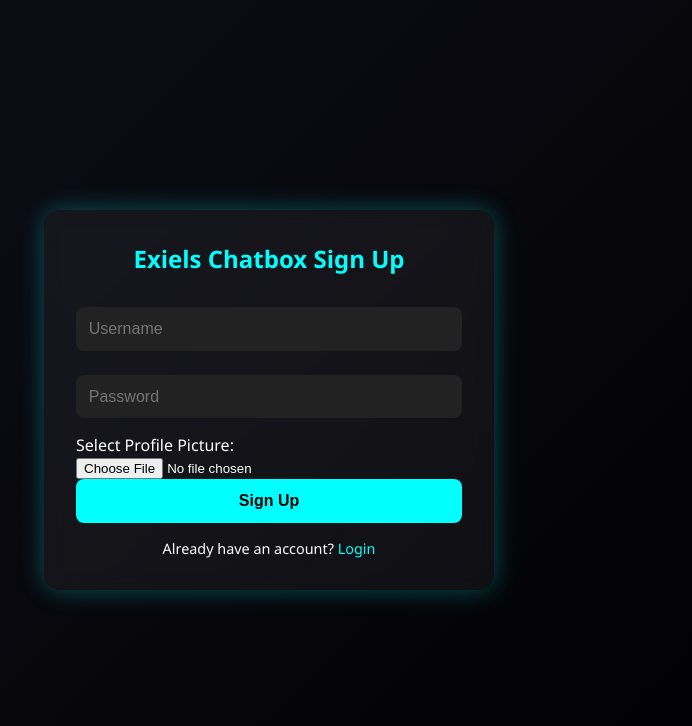
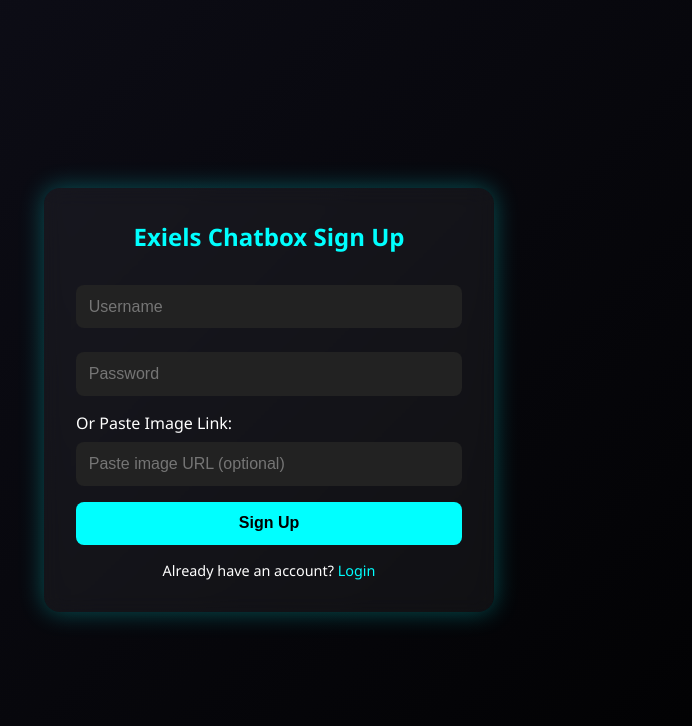
Before and after one commit to Exiels1/quantumshade-chatbox, a Flask app: page /signup in a window 1280 px wide. Shown: the top 726 px of the page, without its empty margins (371-1063 px from the left). Run offline with Flask 3, Linux system fonts and the light colour scheme.

```diff
--- a/app.py
+++ b/app.py
@@ -6,18 +6,18 @@ import os
 import bcrypt
 from werkzeug.utils import secure_filename
 
-# App setup
+# App Setup
 app = Flask(__name__)
 app.secret_key = 'supersecretkey'
 socketio = SocketIO(app, async_mode='threading')
 
-# Folder setup
+# Folder Setup
 app.config['UPLOAD_FOLDER'] = 'static/profile_pics'
 app.config['CUSTOM_FOLDER'] = 'static/uploads'
 os.makedirs(app.config['UPLOAD_FOLDER'], exist_ok=True)
 os.makedirs(app.config['CUSTOM_FOLDER'], exist_ok=True)
 
-# Initialize DB
+# Initialize Database
 def init_db():
     with sqlite3.connect('chatbox.db') as conn:
         c = conn.cursor()
@@ -27,7 +27,6 @@ def init_db():
             password BLOB,
             profile_pic TEXT DEFAULT 'default.png'
         )''')
-
         c.execute('''CREATE TABLE IF NOT EXISTS messages (
             id INTEGER PRIMARY KEY AUTOINCREMENT,
             sender TEXT,
@@ -35,7 +34,6 @@ def init_db():
             content TEXT,
             timestamp TEXT
         )''')
-
         c.execute('''CREATE TABLE IF NOT EXISTS customization (
             id INTEGER PRIMARY KEY AUTOINCREMENT,
             username TEXT,
@@ -47,6 +45,7 @@ def init_db():
 
 init_db()
 
+# Routes
 @app.route('/')
 def index():
     return redirect(url_for('login'))
@@ -72,14 +71,14 @@ def signup():
         username = request.form['username']
         password = bcrypt.hashpw(request.form['password'].encode('utf-8'), bcrypt.gensalt())
         profile_pic_file = request.files.get('profile_pic')
-        profile_pic_url = request.form.get('profile_pic_url').strip()
+        profile_pic_url = request.form.get('profile_pic_url', '').strip()
 
         profile_pic = 'default.png'
         if profile_pic_file and profile_pic_file.filename != '':
             filename = secure_filename(profile_pic_file.filename)
             profile_pic_file.save(os.path.join(app.config['UPLOAD_FOLDER'], filename))
             profile_pic = 'profile_pics/' + filename
-        elif profile_pic_url != '':
+        elif profile_pic_url:
             profile_pic = profile_pic_url
 
         with sqlite3.connect('chatbox.db') as conn:
@@ -96,16 +95,13 @@ def signup():
 def group_chat():
     if 'username' not in session:
         return redirect(url_for('login'))
-
     username = session['username']
     with sqlite3.connect('chatbox.db') as conn:
         c = conn.cursor()
         c.execute("SELECT username FROM users WHERE username != ?", (username,))
         users = c.fetchall()
-
         c.execute("SELECT sender, content, timestamp FROM messages WHERE recipient = 'GROUP' ORDER BY timestamp ASC")
         messages = c.fetchall()
-
         c.execute("SELECT background_image, background_url, blur_level, theme_color FROM customization WHERE username = ?", (username,))
         row = c.fetchone()
         customization = {
@@ -114,7 +110,6 @@ def group_chat():
             'blur_level': row[2] if row else '0',
             'theme_color': row[3] if row else '#00f2ff'
         }
-
     return render_template('group_chat.html', username=username, messages=messages, customization=customization)
 
 @socketio.on('group_message')
@@ -122,25 +117,21 @@ def handle_group_message(data):
     sender = session.get('username')
     message = data['message']
     timestamp = datetime.now().strftime('%Y-%m-%d %H:%M:%S')
-
     with sqlite3.connect('chatbox.db') as conn:
         c = conn.cursor()
         c.execute("INSERT INTO messages (sender, recipient, content, timestamp) VALUES (?, ?, ?, ?)", (sender, 'GROUP', message, timestamp))
         conn.commit()
-
     emit('new_group_message', {'sender': sender, 'message': message, 'timestamp': timestamp}, broadcast=True)
 
 @app.route('/chat')
 def chat():
     if 'username' not in session:
         return redirect(url_for('login'))
-
     username = session['username']
     with sqlite3.connect('chatbox.db') as conn:
         c = conn.cursor()
         c.execute("SELECT username FROM users WHERE username != ?", (username,))
         users = [u[0] for u in c.fetchall()]
-
     return render_template('select_partner.html', users=users)
 
 @app.route('/chat/<partner>')
@@ -153,7 +144,6 @@ def private_chat(partner):
 def get_messages(partner):
     if 'username' not in session:
         return jsonify([])
-
     username = session['username']
     with sqlite3.connect('chatbox.db') as conn:
         c = conn.cursor()
@@ -161,9 +151,7 @@ def get_messages(partner):
                      WHERE (sender = ? AND recipient = ?) OR (sender = ? AND recipient = ?)
                      ORDER BY timestamp ASC''', (username, partner, partner, username))
         rows = c.fetchall()
-
-    messages = [{'sender': row[0], 'message': row[1], 'timestamp': row[2]} for row in rows]
-    return jsonify(messages)
+    return jsonify([{'sender': r[0], 'message': r[1], 'timestamp': r[2]} for r in rows])
 
 @socketio.on('join_room')
 def join(data):
@@ -175,12 +163,10 @@ def handle_private_message(data):
     receiver = data['receiver']
     message = data['message']
     timestamp = datetime.now().strftime('%Y-%m-%d %H:%M:%S')
-
     with sqlite3.connect('chatbox.db') as conn:
         c = conn.cursor()
         c.execute("INSERT INTO messages (sender, recipient, content, timestamp) VALUES (?, ?, ?, ?)", (sender, receiver, message, timestamp))
         conn.commit()
-
     emit('new_message', {'sender': sender, 'message': message, 'timestamp': timestamp}, room=receiver)
     emit('new_message', {'sender': sender, 'message': message, 'timestamp': timestamp}, room=sender)
 
@@ -188,28 +174,23 @@ def handle_private_message(data):
 def customization():
     if 'username' not in session:
         return redirect(url_for('login'))
-
     username = session['username']
     if request.method == 'POST':
         bg_file = request.files.get('background_image')
         bg_url = request.form.get('background_url', '').strip()
-        blur_level = request.form.get('blur_level', '0px')
+        blur_level = request.form.get('blur_level', '0')
         theme_color = request.form.get('theme_color', '#00f2ff')
-
         bg_filename = ''
         if bg_file and bg_file.filename != '':
             bg_filename = secure_filename(bg_file.filename)
             bg_file.save(os.path.join(app.config['CUSTOM_FOLDER'], bg_filename))
-
         with sqlite3.connect('chatbox.db') as conn:
             c = conn.cursor()
             c.execute("DELETE FROM customization WHERE username = ?", (username,))
             c.execute('''INSERT INTO customization (username, background_image, background_url, blur_level, theme_color)
                          VALUES (?, ?, ?, ?, ?)''', (username, bg_filename, bg_url, blur_level, theme_color))
             conn.commit()
-
         return redirect(url_for('group_chat'))
-
     return render_template('customization.html')
 
 @app.route('/logout')
@@ -217,5 +198,7 @@ def logout():
     session.pop('username', None)
     return redirect(url_for('login'))
 
+# Run App
 if __name__ == "__main__":
-    socketio.run(app, host='0.0.0.0', port=int(os.environ.get('PORT', 5000)))
+    port = int(os.environ.get("PORT", 5000))
+    socketio.run(app, host="0.0.0.0", port=port)
--- a/templates/signup.html
+++ b/templates/signup.html
@@ -11,8 +11,8 @@
     <form method="POST" enctype="multipart/form-data">
       <input type="text" name="username" placeholder="Username" required>
       <input type="password" name="password" placeholder="Password" required>
-      <label>Select Profile Picture:</label>
-      <input type="file" name="profile_pic">
+      <label for="profile_pic_url">Or Paste Image Link:</label>
+      <input type="text" name="profile_pic_url" placeholder="Paste image URL (optional)">
       <button type="submit">Sign Up</button>
     </form>
     <div class="alt-option">
```
